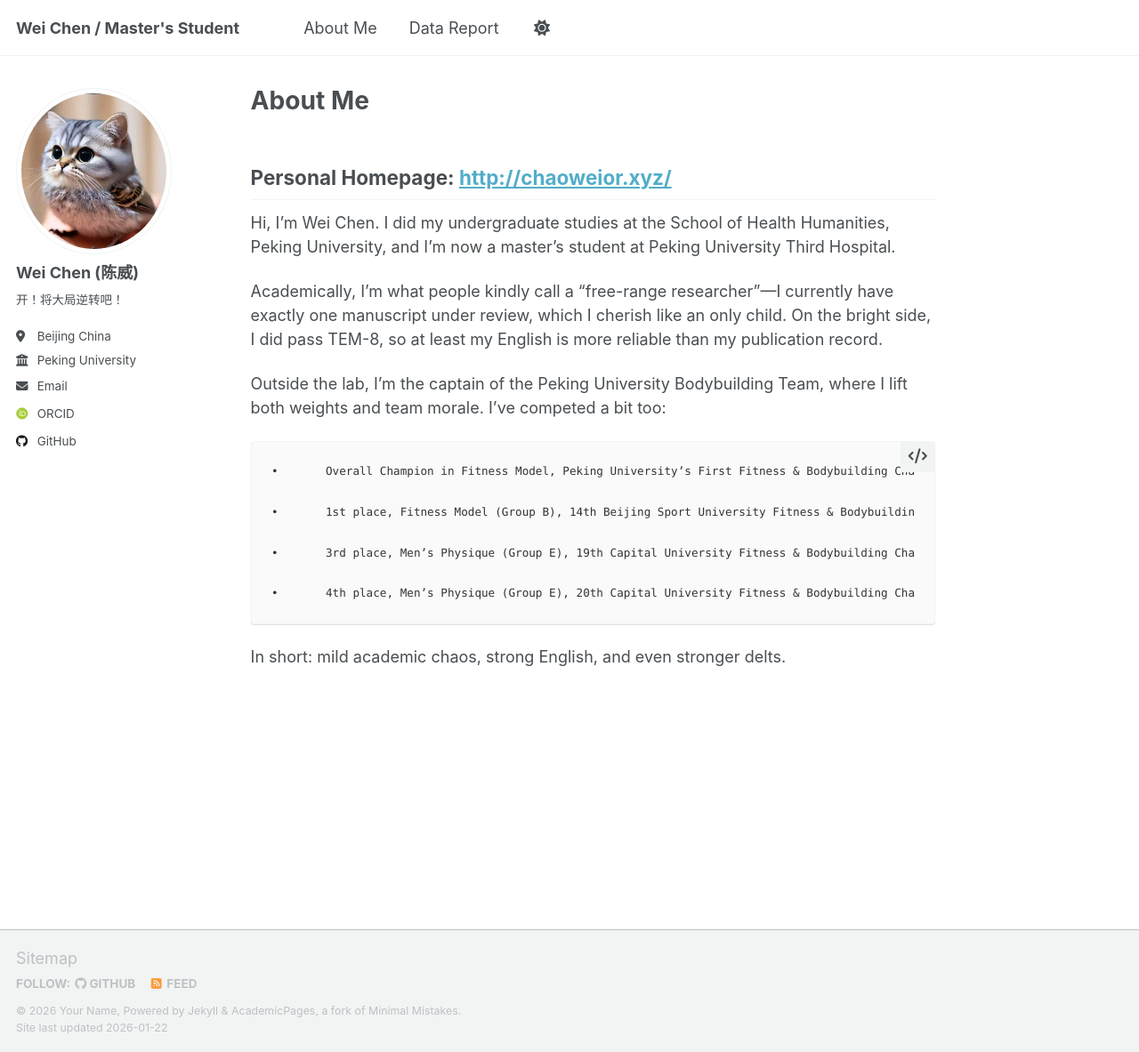
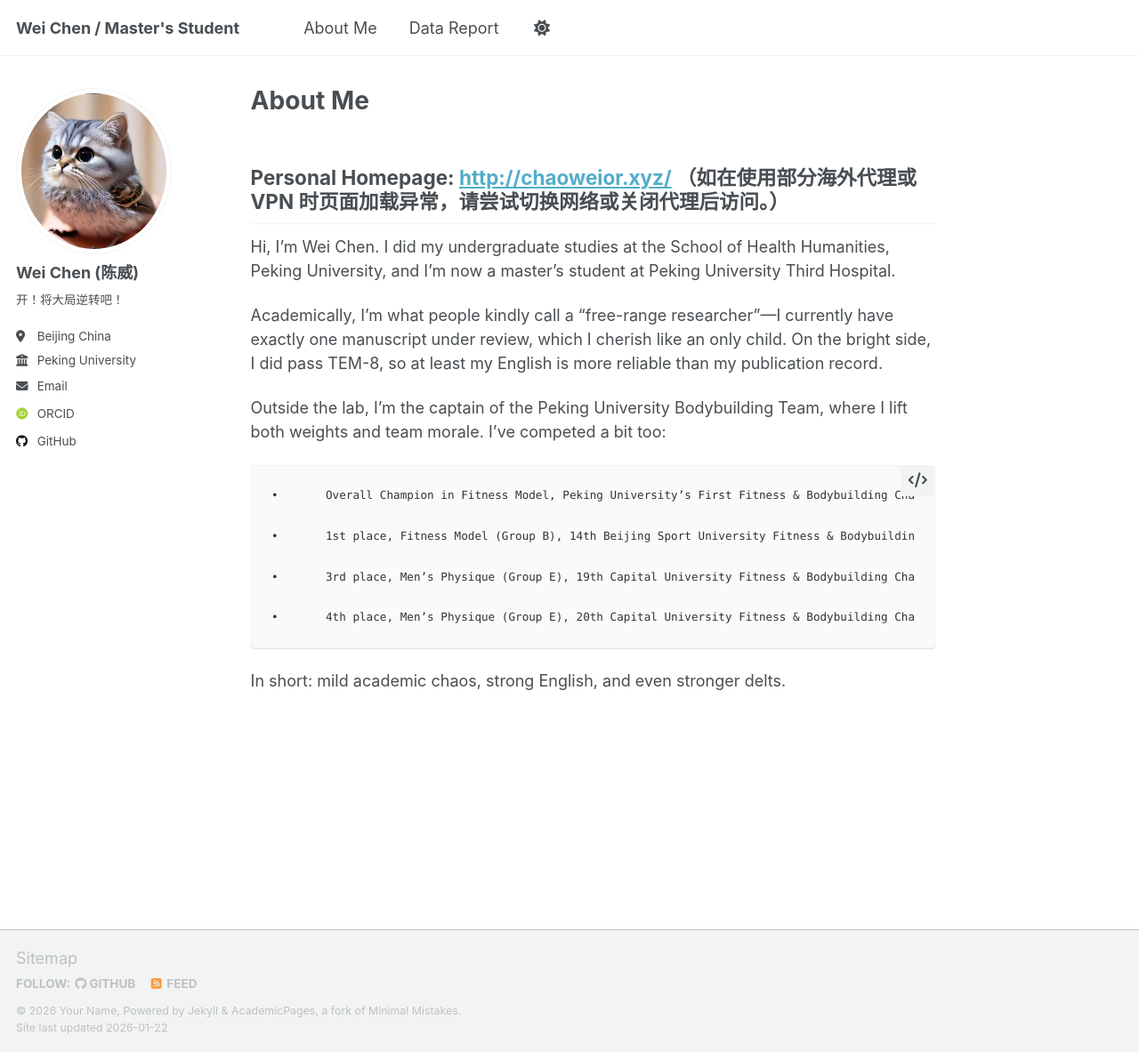
Before and after one commit to ChaoWeiorz/ChaoWeiorz.github.io, a Jekyll site: the page built from _pages/about.md, in a window 1280 px wide and 1183 px high. Shown: the whole window at 89% size. Built offline with Jekyll 4.4.1, drawn with Linux system fonts in a browser that asks for light colours; some web fonts are replaced; a script that is not in the unit is left out.

Commit message:
Update about.md

```diff
--- a/_pages/about.md
+++ b/_pages/about.md
@@ -7,7 +7,7 @@ redirect_from:
   - /about.html
 ---
 
-## Personal Homepage: [http://chaoweior.xyz/](http://chaoweior.xyz/)
+## Personal Homepage: [http://chaoweior.xyz/](http://chaoweior.xyz/) （如在使用部分海外代理或 VPN 时页面加载异常，请尝试切换网络或关闭代理后访问。）
 
 Hi, I’m Wei Chen. I did my undergraduate studies at the School of Health Humanities, Peking University, and I’m now a master’s student at Peking University Third Hospital.
 
```
